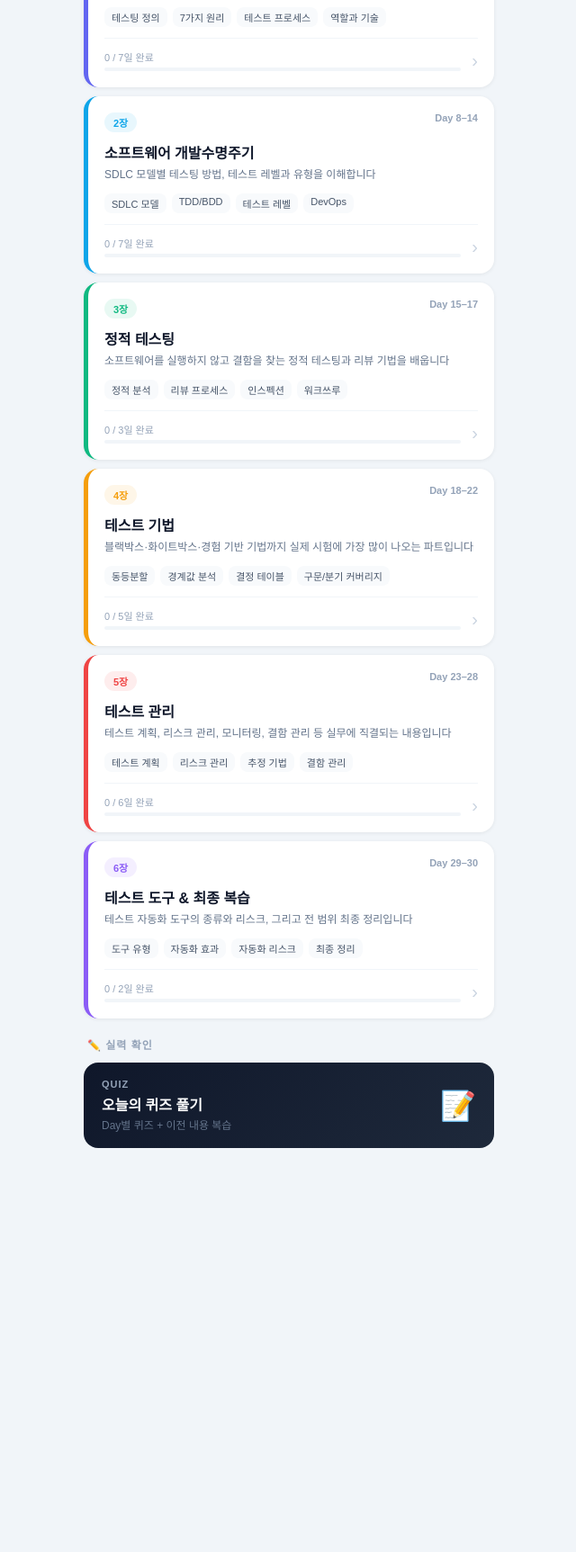
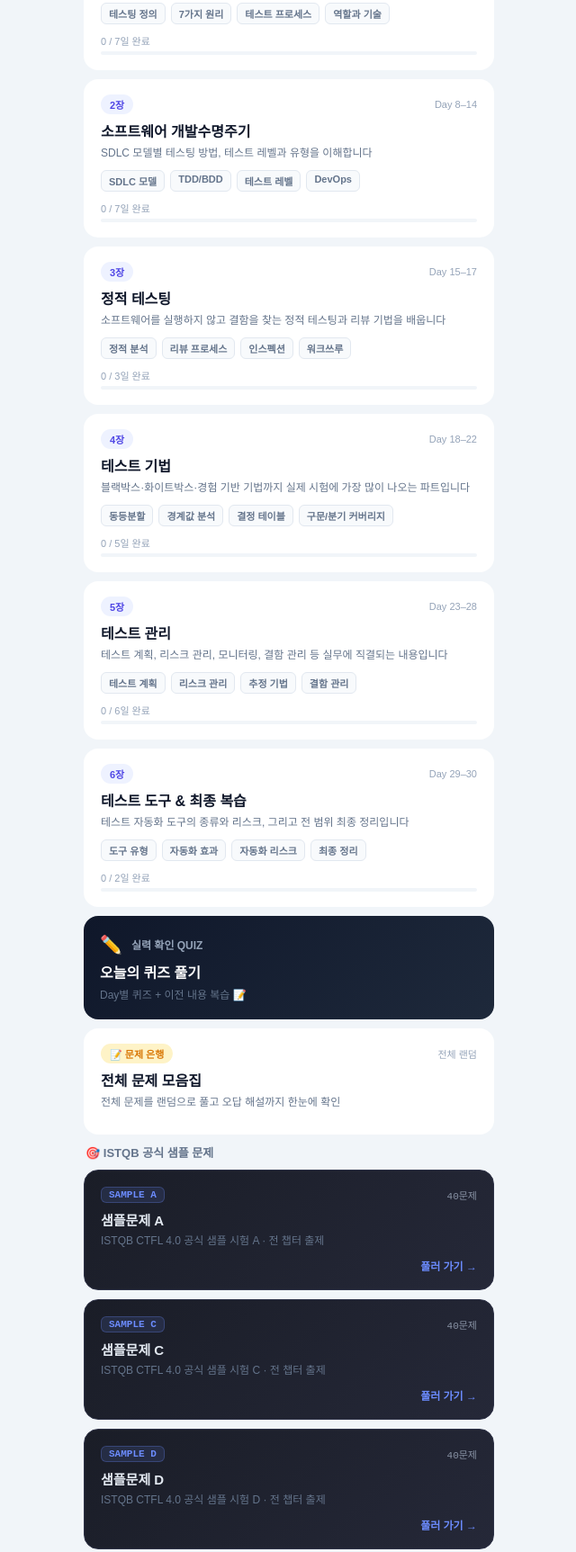
Before and after one commit to hyupsang-yu/ISTQB-STDY-QUIZ, a plain HTML site: page index.html in a window 1280 px wide. Shown: the part 501-2226 px from the top of the page at 90% size, without its empty margins (319-959 px from the left). Before the commit the page ends 1817 px from the top, so only its background shows below. Drawn offline with Linux system fonts and the light colour scheme.

Commit message:
Add files via upload

```diff
--- a/index.html
+++ b/index.html
@@ -7,248 +7,264 @@
   <style>
     * { box-sizing: border-box; margin: 0; padding: 0; }
     body { background: #f1f5f9; font-family: 'Apple SD Gothic Neo', 'Noto Sans KR', sans-serif; }
-    .wrap { max-width: 480px; margin: 0 auto; min-height: 100vh; padding-bottom: 40px; }
+    .wrap { max-width: 480px; margin: 0 auto; padding-bottom: 60px; }
 
-    .header {
-      background: linear-gradient(135deg, #6366f1 0%, #8b5cf6 100%);
-      padding: 32px 20px 28px; color: #fff;
+    /* 헤더 */
+    .hero {
+      background: linear-gradient(135deg, #6366f1, #8b5cf6);
+      padding: 32px 20px 28px;
+      color: #fff;
     }
-    .header-sub { font-size: 12px; font-weight: 600; letter-spacing: 1.5px; opacity: 0.8; margin-bottom: 6px; }
-    .header-title { font-size: 26px; font-weight: 900; margin-bottom: 4px; }
-    .header-desc { font-size: 13px; opacity: 0.75; line-height: 1.5; }
+    .hero-sub { font-size: 12px; font-weight: 700; opacity: .7; margin-bottom: 6px; letter-spacing: .06em; }
+    .hero-title { font-size: 28px; font-weight: 900; margin-bottom: 8px; }
+    .hero-desc { font-size: 13px; opacity: .8; line-height: 1.6; }
 
-    .overall-progress {
-      background: #fff; margin: 16px 12px 0;
-      border-radius: 16px; padding: 16px 18px;
-      box-shadow: 0 1px 4px rgba(0,0,0,0.07);
-    }
-    .progress-row { display: flex; justify-content: space-between; align-items: center; margin-bottom: 10px; }
-    .progress-label { font-size: 13px; font-weight: 700; color: #0f172a; }
-    .progress-count { font-size: 13px; color: #6366f1; font-weight: 700; }
-    .bar-wrap { height: 8px; background: #f1f5f9; border-radius: 4px; overflow: hidden; }
-    .bar { height: 100%; background: linear-gradient(90deg, #6366f1, #8b5cf6); border-radius: 4px; transition: width 0.4s; }
-    .progress-days { display: flex; gap: 6px; margin-top: 12px; flex-wrap: wrap; }
+    /* 진행도 */
+    .section { padding: 12px; }
+    .card { background: #fff; border-radius: 16px; padding: 18px; margin-bottom: 12px; }
+    .card-title { font-size: 13px; font-weight: 700; color: #64748b; margin-bottom: 12px; display: flex; align-items: center; gap: 6px; }
+    .overall-label { display: flex; justify-content: space-between; font-size: 12px; color: #94a3b8; margin-bottom: 6px; }
+    .bar-bg { height: 6px; background: #f1f5f9; border-radius: 3px; overflow: hidden; margin-bottom: 14px; }
+    .bar-fill { height: 100%; background: linear-gradient(90deg, #6366f1, #8b5cf6); border-radius: 3px; transition: width .4s; }
+    .dots { display: flex; flex-wrap: wrap; gap: 6px; }
     .day-dot {
       width: 28px; height: 28px; border-radius: 50%;
-      background: #f1f5f9; border: 2px solid #e2e8f0;
+      background: #f1f5f9; color: #94a3b8;
+      font-size: 10px; font-weight: 700;
       display: flex; align-items: center; justify-content: center;
-      font-size: 9px; font-weight: 700; color: #94a3b8;
+      cursor: default;
     }
-    .day-dot.done { background: #6366f1; border-color: #6366f1; color: #fff; }
+    .day-dot.done { background: #6366f1; color: #fff; }
 
-    .section-title { font-size: 12px; font-weight: 700; color: #94a3b8; letter-spacing: 1px; padding: 20px 16px 8px; }
+    /* 챕터 카드 */
+    .ch-card {
+      background: #fff; border-radius: 16px; padding: 16px 18px;
+      margin-bottom: 10px; cursor: pointer;
+      border: 1.5px solid transparent;
+      transition: border-color .15s;
+      display: block; text-decoration: none; color: inherit;
+    }
+    .ch-card:hover { border-color: #6366f1; }
+    .ch-top { display: flex; justify-content: space-between; align-items: center; margin-bottom: 6px; }
+    .ch-badge {
+      font-size: 11px; font-weight: 800; padding: 3px 10px; border-radius: 20px;
+      background: #eef2ff; color: #4f46e5;
+    }
+    .ch-days { font-size: 11px; color: #94a3b8; }
+    .ch-title { font-size: 16px; font-weight: 800; color: #0f172a; margin-bottom: 4px; }
+    .ch-desc { font-size: 12px; color: #64748b; line-height: 1.5; margin-bottom: 10px; }
+    .ch-tags { display: flex; gap: 6px; flex-wrap: wrap; margin-bottom: 10px; }
+    .tag {
+      font-size: 11px; font-weight: 600; padding: 3px 8px; border-radius: 6px;
+      background: #f8fafc; color: #64748b; border: 1px solid #e2e8f0;
+    }
+    .ch-progress { display: flex; justify-content: space-between; align-items: center; margin-bottom: 4px; }
+    .ch-prog-label { font-size: 11px; color: #94a3b8; }
+    .ch-bar-bg { height: 4px; background: #f1f5f9; border-radius: 2px; overflow: hidden; }
+    .ch-bar-fill { height: 100%; background: #6366f1; border-radius: 2px; transition: width .4s; }
 
-    .chapter-list { padding: 0 12px; display: flex; flex-direction: column; gap: 10px; }
-    .chapter-card {
-      background: #fff; border-radius: 16px; padding: 18px; cursor: pointer;
-      box-shadow: 0 1px 4px rgba(0,0,0,0.07);
-      transition: transform 0.15s, box-shadow 0.15s;
-      text-decoration: none; display: block;
-      border-left: 5px solid var(--col);
+    /* 퀴즈 버튼 */
+    .quiz-btn-card {
+      background: linear-gradient(135deg, #0f172a, #1e293b);
+      border-radius: 16px; padding: 20px 18px;
+      margin-bottom: 10px; cursor: pointer;
+      display: block; text-decoration: none;
+      transition: opacity .15s;
     }
-    .chapter-card:active { transform: scale(0.98); }
-    .card-top { display: flex; justify-content: space-between; align-items: flex-start; margin-bottom: 10px; }
-    .card-badge { font-size: 11px; font-weight: 700; padding: 3px 10px; border-radius: 20px; background: var(--col-bg); color: var(--col); }
-    .card-days-badge { font-size: 11px; color: #94a3b8; font-weight: 600; }
-    .card-title { font-size: 16px; font-weight: 800; color: #0f172a; margin-bottom: 4px; }
-    .card-subtitle { font-size: 12px; color: #64748b; line-height: 1.5; margin-bottom: 12px; }
-    .card-topics { display: flex; gap: 6px; flex-wrap: wrap; }
-    .topic-chip { font-size: 11px; padding: 3px 8px; border-radius: 8px; background: #f8fafc; color: #475569; font-weight: 500; }
-    .card-bottom { display: flex; justify-content: space-between; align-items: center; margin-top: 12px; padding-top: 12px; border-top: 1px solid #f1f5f9; }
-    .card-progress-wrap { flex: 1; margin-right: 12px; }
-    .card-progress-label { font-size: 11px; color: #94a3b8; margin-bottom: 4px; }
-    .card-progress-bar-wrap { height: 4px; background: #f1f5f9; border-radius: 2px; overflow: hidden; }
-    .card-progress-bar { height: 100%; border-radius: 2px; background: var(--col); transition: width 0.3s; }
-    .card-arrow { color: #cbd5e1; font-size: 20px; }
+    .quiz-btn-card:hover { opacity: .9; }
+    .quiz-btn-top { display: flex; align-items: center; gap: 10px; margin-bottom: 6px; }
+    .quiz-icon { font-size: 20px; }
+    .quiz-label { font-size: 12px; font-weight: 700; color: #94a3b8; }
+    .quiz-title { font-size: 16px; font-weight: 800; color: #fff; margin-bottom: 4px; }
+    .quiz-desc { font-size: 12px; color: #64748b; }
 
-    .quiz-section { padding: 0 12px; margin-top: 4px; }
-    .quiz-banner {
-      background: linear-gradient(135deg, #0f172a 0%, #1e293b 100%);
-      border-radius: 16px; padding: 18px 20px;
-      display: flex; justify-content: space-between; align-items: center;
-      cursor: pointer; text-decoration: none;
+    /* ── 샘플 문제 섹션 ── */
+    .sample-section-title {
+      font-size: 13px; font-weight: 700; color: #64748b;
+      display: flex; align-items: center; gap: 6px;
+      margin-bottom: 10px; padding: 0 2px;
     }
-    .quiz-banner-label { font-size: 11px; color: #94a3b8; font-weight: 600; letter-spacing: 1px; margin-bottom: 4px; }
-    .quiz-banner-title { font-size: 16px; font-weight: 800; color: #fff; }
-    .quiz-banner-desc { font-size: 12px; color: #64748b; margin-top: 2px; }
-    .quiz-banner-icon { font-size: 32px; }
+    .sample-grid { display: flex; flex-direction: column; gap: 10px; }
+    .sample-card {
+      background: linear-gradient(135deg, #1a1d27, #252838);
+      border-radius: 16px; padding: 18px;
+      display: block; text-decoration: none;
+      border: 1px solid #2e3247;
+      transition: border-color .15s, opacity .15s;
+      cursor: pointer;
+    }
+    .sample-card:hover { border-color: #6c8cff; opacity: .95; }
+    .sample-card-top {
+      display: flex; justify-content: space-between; align-items: center; margin-bottom: 8px;
+    }
+    .sample-badge {
+      font-family: 'Courier New', monospace;
+      font-size: 11px; font-weight: 700;
+      background: #6c8cff22; color: #6c8cff;
+      border: 1px solid #6c8cff44;
+      border-radius: 6px; padding: 2px 8px;
+    }
+    .sample-count {
+      font-size: 11px; color: #8892a4;
+      font-family: 'Courier New', monospace;
+    }
+    .sample-title { font-size: 15px; font-weight: 800; color: #e2e8f0; margin-bottom: 4px; }
+    .sample-desc { font-size: 12px; color: #64748b; line-height: 1.5; }
+    .sample-arrow {
+      display: flex; align-items: center; justify-content: flex-end;
+      margin-top: 10px;
+      font-size: 12px; color: #6c8cff; font-weight: 700;
+    }
+
+    /* 문제은행 */
+    .bank-card {
+      background: #fff; border-radius: 16px; padding: 16px 18px;
+      margin-bottom: 10px; cursor: pointer;
+      display: block; text-decoration: none; color: inherit;
+      border: 1.5px solid transparent;
+      transition: border-color .15s;
+    }
+    .bank-card:hover { border-color: #6366f1; }
   </style>
 </head>
 <body>
 <div class="wrap">
-
-  <div class="header">
-    <div class="header-sub">ISTQB CTFL 시험 대비</div>
-    <div class="header-title">30일 완성 학습</div>
-    <div class="header-desc">여기서만 공부해도 합격할 수 있도록<br>핵심 개념을 모두 담았어요</div>
+  <div class="hero">
+    <div class="hero-sub">ISTQB CTFL 시험 대비</div>
+    <div class="hero-title">30일 완성 학습</div>
+    <div class="hero-desc">여기서만 공부해도 합격할 수 있도록<br>핵심 개념을 모두 담았어요</div>
   </div>
 
-  <div class="overall-progress">
-    <div class="progress-row">
-      <div class="progress-label">전체 진행도</div>
-      <div class="progress-count" id="overallCount">0 / 30일</div>
+  <div class="section">
+    <!-- 전체 진행도 -->
+    <div class="card">
+      <div class="overall-label">
+        <span>전체 진행도</span>
+        <span id="overallCount">0 / 30일</span>
       </div>
-    <div class="bar-wrap">
-      <div class="bar" id="overallBar" style="width:0%"></div>
-    </div>
-    <div class="progress-days" id="progressDots"></div>
+      <div class="bar-bg"><div class="bar-fill" id="overallBar" style="width:0%"></div></div>
+      <div class="dots" id="progressDots"></div>
     </div>
 
-  <div class="section-title">📖 챕터별 학습</div>
-  <div class="chapter-list">
+    <!-- 챕터별 학습 -->
+    <div class="card-title">📖 챕터별 학습</div>
 
-    <a href="ch1-testing-basics-day1-7.html" class="chapter-card" style="--col:#6366f1;--col-bg:#6366f118">
-      <div class="card-top">
-        <span class="card-badge">1장</span>
-        <span class="card-days-badge">Day 1–7</span>
-      </div>
-      <div class="card-title">테스팅의 기초</div>
-      <div class="card-subtitle">테스팅이란 무엇인지, 왜 필요한지, 어떻게 수행하는지 기본 개념을 다집니다</div>
-      <div class="card-topics">
-        <span class="topic-chip">테스팅 정의</span>
-        <span class="topic-chip">7가지 원리</span>
-        <span class="topic-chip">테스트 프로세스</span>
-        <span class="topic-chip">역할과 기술</span>
-      </div>
-      <div class="card-bottom">
-        <div class="card-progress-wrap">
-          <div class="card-progress-label" id="ch1-label">0 / 7일 완료</div>
-          <div class="card-progress-bar-wrap"><div class="card-progress-bar" id="ch1-bar" style="width:0%"></div></div>
-        </div>
-        <span class="card-arrow">›</span>
-      </div>
+    <a href="ch1-testing-basics-day1-7.html" class="ch-card">
+      <div class="ch-top"><span class="ch-badge">1장</span><span class="ch-days">Day 1–7</span></div>
+      <div class="ch-title">테스팅의 기초</div>
+      <div class="ch-desc">테스팅이란 무엇인지, 왜 필요한지, 어떻게 수행하는지 기본 개념을 다집니다</div>
+      <div class="ch-tags"><span class="tag">테스팅 정의</span><span class="tag">7가지 원리</span><span class="tag">테스트 프로세스</span><span class="tag">역할과 기술</span></div>
+      <div class="ch-progress"><span class="ch-prog-label" id="ch1-label">0 / 7일 완료</span></div>
+      <div class="ch-bar-bg"><div class="ch-bar-fill" id="ch1-bar" style="width:0%"></div></div>
     </a>
 
-    <a href="ch2-sdlc-day8-14.html" class="chapter-card" style="--col:#0ea5e9;--col-bg:#0ea5e918">
-      <div class="card-top">
-        <span class="card-badge">2장</span>
-        <span class="card-days-badge">Day 8–14</span>
-      </div>
-      <div class="card-title">소프트웨어 개발수명주기</div>
-      <div class="card-subtitle">SDLC 모델별 테스팅 방법, 테스트 레벨과 유형을 이해합니다</div>
-      <div class="card-topics">
-        <span class="topic-chip">SDLC 모델</span>
-        <span class="topic-chip">TDD/BDD</span>
-        <span class="topic-chip">테스트 레벨</span>
-        <span class="topic-chip">DevOps</span>
-      </div>
-      <div class="card-bottom">
-        <div class="card-progress-wrap">
-          <div class="card-progress-label" id="ch2-label">0 / 7일 완료</div>
-          <div class="card-progress-bar-wrap"><div class="card-progress-bar" id="ch2-bar" style="width:0%"></div></div>
-        </div>
-        <span class="card-arrow">›</span>
-      </div>
+    <a href="ch2-sdlc-day8-14.html" class="ch-card">
+      <div class="ch-top"><span class="ch-badge">2장</span><span class="ch-days">Day 8–14</span></div>
+      <div class="ch-title">소프트웨어 개발수명주기</div>
+      <div class="ch-desc">SDLC 모델별 테스팅 방법, 테스트 레벨과 유형을 이해합니다</div>
+      <div class="ch-tags"><span class="tag">SDLC 모델</span><span class="tag">TDD/BDD</span><span class="tag">테스트 레벨</span><span class="tag">DevOps</span></div>
+      <div class="ch-progress"><span class="ch-prog-label" id="ch2-label">0 / 7일 완료</span></div>
+      <div class="ch-bar-bg"><div class="ch-bar-fill" id="ch2-bar" style="width:0%"></div></div>
     </a>
 
-    <a href="ch3-static-testing-day15-17.html" class="chapter-card" style="--col:#10b981;--col-bg:#10b98118">
-      <div class="card-top">
-        <span class="card-badge">3장</span>
-        <span class="card-days-badge">Day 15–17</span>
-      </div>
-      <div class="card-title">정적 테스팅</div>
-      <div class="card-subtitle">소프트웨어를 실행하지 않고 결함을 찾는 정적 테스팅과 리뷰 기법을 배웁니다</div>
-      <div class="card-topics">
-        <span class="topic-chip">정적 분석</span>
-        <span class="topic-chip">리뷰 프로세스</span>
-        <span class="topic-chip">인스펙션</span>
-        <span class="topic-chip">워크쓰루</span>
-      </div>
-      <div class="card-bottom">
-        <div class="card-progress-wrap">
-          <div class="card-progress-label" id="ch3-label">0 / 3일 완료</div>
-          <div class="card-progress-bar-wrap"><div class="card-progress-bar" id="ch3-bar" style="width:0%"></div></div>
-        </div>
-        <span class="card-arrow">›</span>
-      </div>
+    <a href="ch3-static-testing-day15-17.html" class="ch-card">
+      <div class="ch-top"><span class="ch-badge">3장</span><span class="ch-days">Day 15–17</span></div>
+      <div class="ch-title">정적 테스팅</div>
+      <div class="ch-desc">소프트웨어를 실행하지 않고 결함을 찾는 정적 테스팅과 리뷰 기법을 배웁니다</div>
+      <div class="ch-tags"><span class="tag">정적 분석</span><span class="tag">리뷰 프로세스</span><span class="tag">인스펙션</span><span class="tag">워크쓰루</span></div>
+      <div class="ch-progress"><span class="ch-prog-label" id="ch3-label">0 / 3일 완료</span></div>
+      <div class="ch-bar-bg"><div class="ch-bar-fill" id="ch3-bar" style="width:0%"></div></div>
     </a>
 
-    <a href="ch4-test-techniques-day18-22.html" class="chapter-card" style="--col:#f59e0b;--col-bg:#f59e0b18">
-      <div class="card-top">
-        <span class="card-badge">4장</span>
-        <span class="card-days-badge">Day 18–22</span>
-      </div>
-      <div class="card-title">테스트 기법</div>
-      <div class="card-subtitle">블랙박스·화이트박스·경험 기반 기법까지 실제 시험에 가장 많이 나오는 파트입니다</div>
-      <div class="card-topics">
-        <span class="topic-chip">동등분할</span>
-        <span class="topic-chip">경계값 분석</span>
-        <span class="topic-chip">결정 테이블</span>
-        <span class="topic-chip">구문/분기 커버리지</span>
-      </div>
-      <div class="card-bottom">
-        <div class="card-progress-wrap">
-          <div class="card-progress-label" id="ch4-label">0 / 5일 완료</div>
-          <div class="card-progress-bar-wrap"><div class="card-progress-bar" id="ch4-bar" style="width:0%"></div></div>
-        </div>
-        <span class="card-arrow">›</span>
-      </div>
+    <a href="ch4-test-techniques-day18-22.html" class="ch-card">
+      <div class="ch-top"><span class="ch-badge">4장</span><span class="ch-days">Day 18–22</span></div>
+      <div class="ch-title">테스트 기법</div>
+      <div class="ch-desc">블랙박스·화이트박스·경험 기반 기법까지 실제 시험에 가장 많이 나오는 파트입니다</div>
+      <div class="ch-tags"><span class="tag">동등분할</span><span class="tag">경계값 분석</span><span class="tag">결정 테이블</span><span class="tag">구문/분기 커버리지</span></div>
+      <div class="ch-progress"><span class="ch-prog-label" id="ch4-label">0 / 5일 완료</span></div>
+      <div class="ch-bar-bg"><div class="ch-bar-fill" id="ch4-bar" style="width:0%"></div></div>
     </a>
 
-    <a href="ch5-test-management-day23-28.html" class="chapter-card" style="--col:#ef4444;--col-bg:#ef444418">
-      <div class="card-top">
-        <span class="card-badge">5장</span>
-        <span class="card-days-badge">Day 23–28</span>
-      </div>
-      <div class="card-title">테스트 관리</div>
-      <div class="card-subtitle">테스트 계획, 리스크 관리, 모니터링, 결함 관리 등 실무에 직결되는 내용입니다</div>
-      <div class="card-topics">
-        <span class="topic-chip">테스트 계획</span>
-        <span class="topic-chip">리스크 관리</span>
-        <span class="topic-chip">추정 기법</span>
-        <span class="topic-chip">결함 관리</span>
-      </div>
-      <div class="card-bottom">
-        <div class="card-progress-wrap">
-          <div class="card-progress-label" id="ch5-label">0 / 6일 완료</div>
-          <div class="card-progress-bar-wrap"><div class="card-progress-bar" id="ch5-bar" style="width:0%"></div></div>
-        </div>
-        <span class="card-arrow">›</span>
-      </div>
+    <a href="ch5-test-management-day23-28.html" class="ch-card">
+      <div class="ch-top"><span class="ch-badge">5장</span><span class="ch-days">Day 23–28</span></div>
+      <div class="ch-title">테스트 관리</div>
+      <div class="ch-desc">테스트 계획, 리스크 관리, 모니터링, 결함 관리 등 실무에 직결되는 내용입니다</div>
+      <div class="ch-tags"><span class="tag">테스트 계획</span><span class="tag">리스크 관리</span><span class="tag">추정 기법</span><span class="tag">결함 관리</span></div>
+      <div class="ch-progress"><span class="ch-prog-label" id="ch5-label">0 / 6일 완료</span></div>
+      <div class="ch-bar-bg"><div class="ch-bar-fill" id="ch5-bar" style="width:0%"></div></div>
     </a>
 
-    <a href="ch6-tools-final-day29-30.html" class="chapter-card" style="--col:#8b5cf6;--col-bg:#8b5cf618">
-      <div class="card-top">
-        <span class="card-badge">6장</span>
-        <span class="card-days-badge">Day 29–30</span>
+    <a href="ch6-tools-final-day29-30.html" class="ch-card">
+      <div class="ch-top"><span class="ch-badge">6장</span><span class="ch-days">Day 29–30</span></div>
+      <div class="ch-title">테스트 도구 & 최종 복습</div>
+      <div class="ch-desc">테스트 자동화 도구의 종류와 리스크, 그리고 전 범위 최종 정리입니다</div>
+      <div class="ch-tags"><span class="tag">도구 유형</span><span class="tag">자동화 효과</span><span class="tag">자동화 리스크</span><span class="tag">최종 정리</span></div>
+      <div class="ch-progress"><span class="ch-prog-label" id="ch6-label">0 / 2일 완료</span></div>
+      <div class="ch-bar-bg"><div class="ch-bar-fill" id="ch6-bar" style="width:0%"></div></div>
+    </a>
+
+    <!-- 퀴즈 -->
+    <a href="quiz.html" class="quiz-btn-card">
+      <div class="quiz-btn-top">
+        <span class="quiz-icon">✏️</span>
+        <span class="quiz-label">실력 확인 QUIZ</span>
       </div>
-      <div class="card-title">테스트 도구 &amp; 최종 복습</div>
-      <div class="card-subtitle">테스트 자동화 도구의 종류와 리스크, 그리고 전 범위 최종 정리입니다</div>
-      <div class="card-topics">
-        <span class="topic-chip">도구 유형</span>
-        <span class="topic-chip">자동화 효과</span>
-        <span class="topic-chip">자동화 리스크</span>
-        <span class="topic-chip">최종 정리</span>
+      <div class="quiz-title">오늘의 퀴즈 풀기</div>
+      <div class="quiz-desc">Day별 퀴즈 + 이전 내용 복습 📝</div>
+    </a>
+
+    <!-- 문제 은행 -->
+    <a href="problem-bank.html" class="bank-card">
+      <div class="ch-top">
+        <span class="ch-badge" style="background:#fef3c7;color:#d97706">📝 문제 은행</span>
+        <span class="ch-days">전체 랜덤</span>
       </div>
-      <div class="card-bottom">
-        <div class="card-progress-wrap">
-          <div class="card-progress-label" id="ch6-label">0 / 2일 완료</div>
-          <div class="card-progress-bar-wrap"><div class="card-progress-bar" id="ch6-bar" style="width:0%"></div></div>
+      <div class="ch-title">전체 문제 모음집</div>
+      <div class="ch-desc">전체 문제를 랜덤으로 풀고 오답 해설까지 한눈에 확인</div>
+    </a>
+
+    <!-- ── 샘플 문제 섹션 ── -->
+    <div class="sample-section-title">🎯 ISTQB 공식 샘플 문제</div>
+    <div class="sample-grid">
+
+      <a href="istqb-sample-a.html" class="sample-card">
+        <div class="sample-card-top">
+          <span class="sample-badge">SAMPLE A</span>
+          <span class="sample-count">40문제</span>
         </div>
-        <span class="card-arrow">›</span>
+        <div class="sample-title">샘플문제 A</div>
+        <div class="sample-desc">ISTQB CTFL 4.0 공식 샘플 시험 A · 전 챕터 출제</div>
+        <div class="sample-arrow">풀러 가기 →</div>
+      </a>
+
+      <a href="istqb-sample-c.html" class="sample-card">
+        <div class="sample-card-top">
+          <span class="sample-badge">SAMPLE C</span>
+          <span class="sample-count">40문제</span>
         </div>
+        <div class="sample-title">샘플문제 C</div>
+        <div class="sample-desc">ISTQB CTFL 4.0 공식 샘플 시험 C · 전 챕터 출제</div>
+        <div class="sample-arrow">풀러 가기 →</div>
+      </a>
+
+      <a href="istqb-sample-d.html" class="sample-card">
+        <div class="sample-card-top">
+          <span class="sample-badge">SAMPLE D</span>
+          <span class="sample-count">40문제</span>
+        </div>
+        <div class="sample-title">샘플문제 D</div>
+        <div class="sample-desc">ISTQB CTFL 4.0 공식 샘플 시험 D · 전 챕터 출제</div>
+        <div class="sample-arrow">풀러 가기 →</div>
       </a>
 
     </div>
-
-  <div class="section-title">✏️ 실력 확인</div>
-  <div class="quiz-section">
-    <a href="quiz.html?day=1" class="quiz-banner">
-      <div>
-        <div class="quiz-banner-label">QUIZ</div>
-        <div class="quiz-banner-title">오늘의 퀴즈 풀기</div>
-        <div class="quiz-banner-desc">Day별 퀴즈 + 이전 내용 복습</div>
   </div>
-      <div class="quiz-banner-icon">📝</div>
-    </a>
 </div>
 
-</div>
 <script>
   const CHAPTER_DAYS = {
-    ch1:[1,2,3,4,5,6,7], ch2:[8,9,10,11,12,13,14],
-    ch3:[15,16,17], ch4:[18,19,20,21,22],
-    ch5:[23,24,25,26,27,28], ch6:[29,30],
+    ch1:[1,2,3,4,5,6,7], ch2:[8,9,10,11,12,13,14], ch3:[15,16,17],
+    ch4:[18,19,20,21,22], ch5:[23,24,25,26,27,28], ch6:[29,30],
   };
   const progress = JSON.parse(localStorage.getItem('istqb_progress') || '{}');
   const dotsEl = document.getElementById('progressDots');
```
Lines whose indentation alone changed are shown as unchanged.
